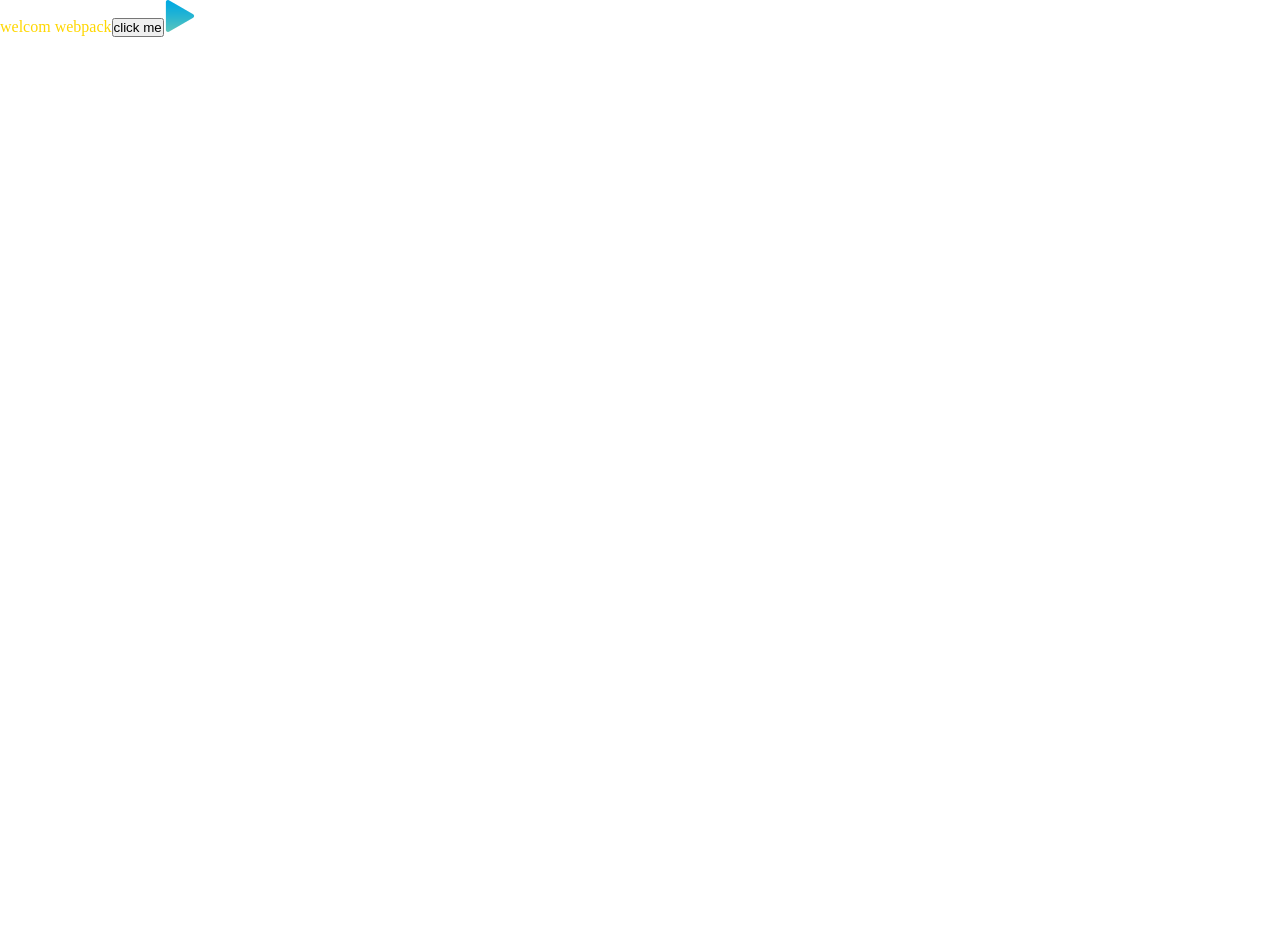
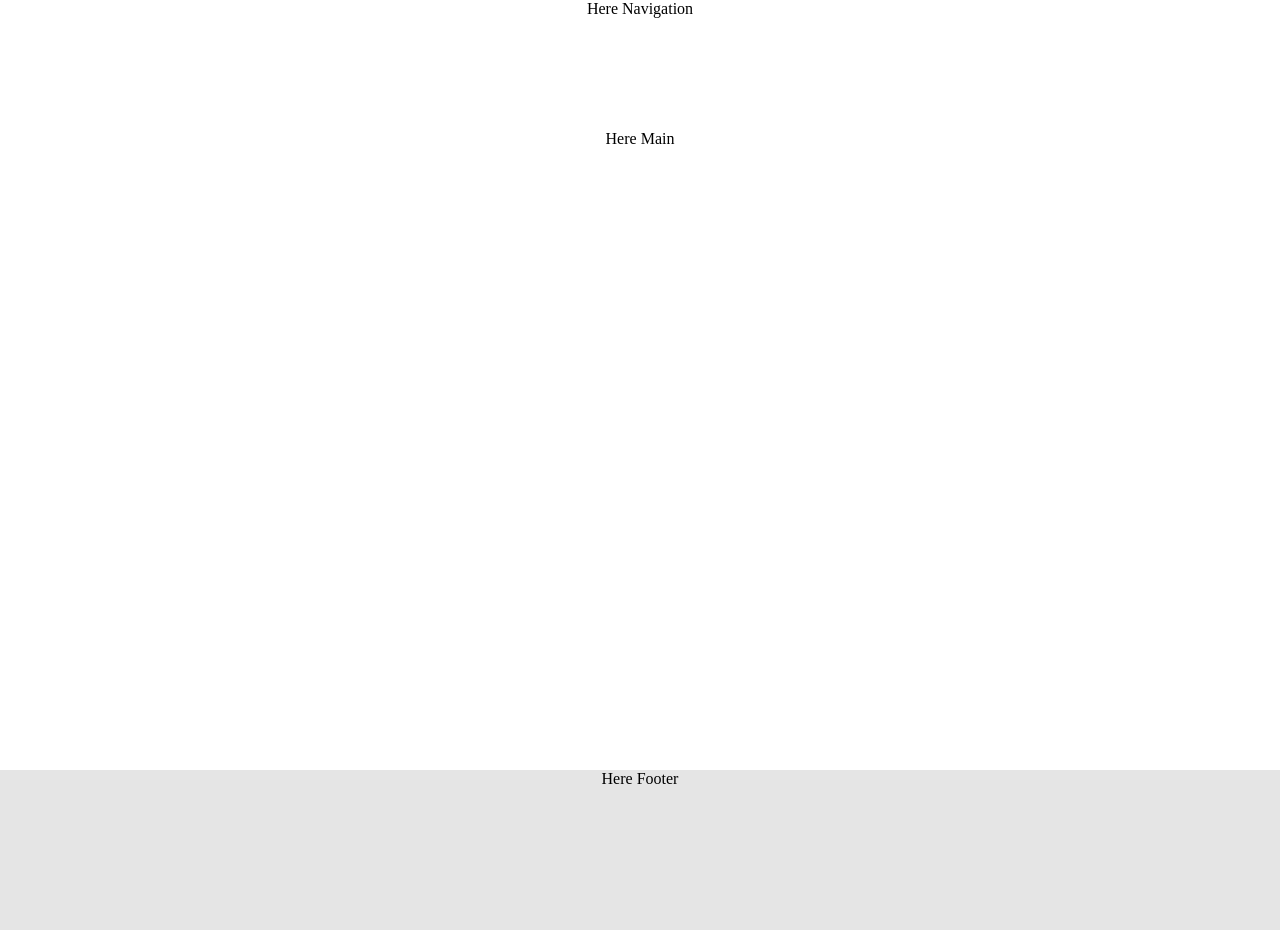
Before and after one commit to Rea1109/webpack-vanillaJS, a website built with webpack: page dist/index.html in a window 1280 px wide. Before the commit the page ends 800 px from the top, so only its background shows below. Built offline with nearby package versions, Linux system fonts and the light colour scheme; a web font is replaced by a local one.

Commit message:
update vscode settings , eslint

```diff
--- a/package.json
+++ b/package.json
@@ -15,9 +15,11 @@
     "license": "ISC",
     "devDependencies": {
         "css-loader": "^6.7.1",
+        "eslint": "^8.15.0",
         "html-webpack-plugin": "^5.5.0",
         "prettier": "2.6.2",
         "style-loader": "^3.3.1",
+        "typescript": "^4.6.4",
         "webpack": "^5.72.1",
         "webpack-cli": "^4.9.2",
         "webpack-dev-server": "^4.9.0"
--- a/src/index.js
+++ b/src/index.js
@@ -1,25 +1,17 @@
-import { text } from './js/home';
-import './style/style.css';
-import Logo from './public/image/logo.png';
-import print from './print';
+import './style/index.css';
+import navbar from './js/navbar';
+import main from './js/main';
+import footer from './js/footer';
 
-function component() {
-    const root = document.createElement('div');
-    const button = document.createElement('button');
+function app() {
+    const $root = document.createElement('div');
+    $root.setAttribute('id', 'root');
 
-    root.innerHTML = text;
-    root.classList.add('hello');
+    $root.appendChild(navbar());
+    $root.appendChild(main());
+    $root.appendChild(footer());
 
-    button.innerHTML = 'click me';
-    button.onclick = print;
-
-    const logo = new Image();
-    logo.src = Logo;
-
-    root.appendChild(button);
-    root.appendChild(logo);
-
-    return root;
+    return $root;
 }
 
-document.body.appendChild(component());
+document.body.appendChild(app());
--- /dev/null
+++ b/src/js/footer.js
@@ -0,0 +1,7 @@
+export default function footer() {
+    const $footer = document.createElement('footer');
+    $footer.className = 'footer';
+    $footer.innerText = 'Here Footer';
+
+    return $footer;
+}
--- a/src/js/home.js
+++ /dev/null
@@ -1 +0,0 @@
-export const text = 'welcom webpack';
--- /dev/null
+++ b/src/js/main.js
@@ -0,0 +1,7 @@
+export default function main() {
+    const $main = document.createElement('main');
+    $main.className = 'main';
+    $main.innerText = 'Here Main';
+
+    return $main;
+}
--- /dev/null
+++ b/src/js/navbar.js
@@ -0,0 +1,7 @@
+export default function navbar() {
+    const $nav = document.createElement('nav');
+    $nav.className = 'navigation';
+    $nav.innerText = 'Here Navigation';
+
+    return $nav;
+}
--- a/src/print.js
+++ /dev/null
@@ -1,4 +0,0 @@
-export default function print() {
-    console.log('called from print.js');
-    // console.log(asdf)
-}
--- /dev/null
+++ b/src/style/index.css
@@ -0,0 +1,43 @@
+@font-face {
+    font-family: 'MainFont';
+    src: url('../public/font/BMHANNAPro.ttf') format('truetype');
+    font-weight: 600;
+    font-style: normal;
+}
+
+* {
+    box-sizing: border-box;
+    margin: 0;
+    padding: 0;
+}
+
+#root {
+    position: relative;
+    width: 100vw;
+    height: 100vh;
+    font-family: 'MainFont';
+    text-align: center;
+}
+
+.navigation {
+    position: fixed;
+    top: 0px;
+    width: 100%;
+    height: 10%;
+    background-color: white;
+}
+
+.main {
+    width: 100%;
+    height: 80%;
+    margin-top: 130px;
+    background-color: white;
+}
+
+.footer {
+    position: absolute;
+    bottom: 0px;
+    width: 100%;
+    height: 20%;
+    background-color: #e5e5e5;
+}
--- a/src/style/style.css
+++ /dev/null
@@ -1,17 +0,0 @@
-@font-face {
-    font-family: 'MainFont';
-    src: url('../public/font/BMHANNAPro.ttf') format('truetype');
-    font-weight: 600;
-    font-style: normal;
-}
-
-* {
-    box-sizing: border-box;
-    margin: 0;
-    padding: 0;
-}
-
-.hello {
-    font-family: 'MainFont';
-    color: gold;
-}
--- a/webpack.config.js
+++ b/webpack.config.js
@@ -6,7 +6,6 @@ module.exports = {
     // entry: './src/index.js',
     entry: {
         index: './src/index.js',
-        print: './src/print.js',
     },
     devtool: 'inline-source-map',
     devServer: {
```
Also changed, not shown: .eslintrc.json (added), dist/37ae7779635abccea123.png (deleted), dist/index.bundle.js, dist/index.html, dist/print.bundle.js (deleted), dist/runtime.bundle.js (added), 1 other file.
